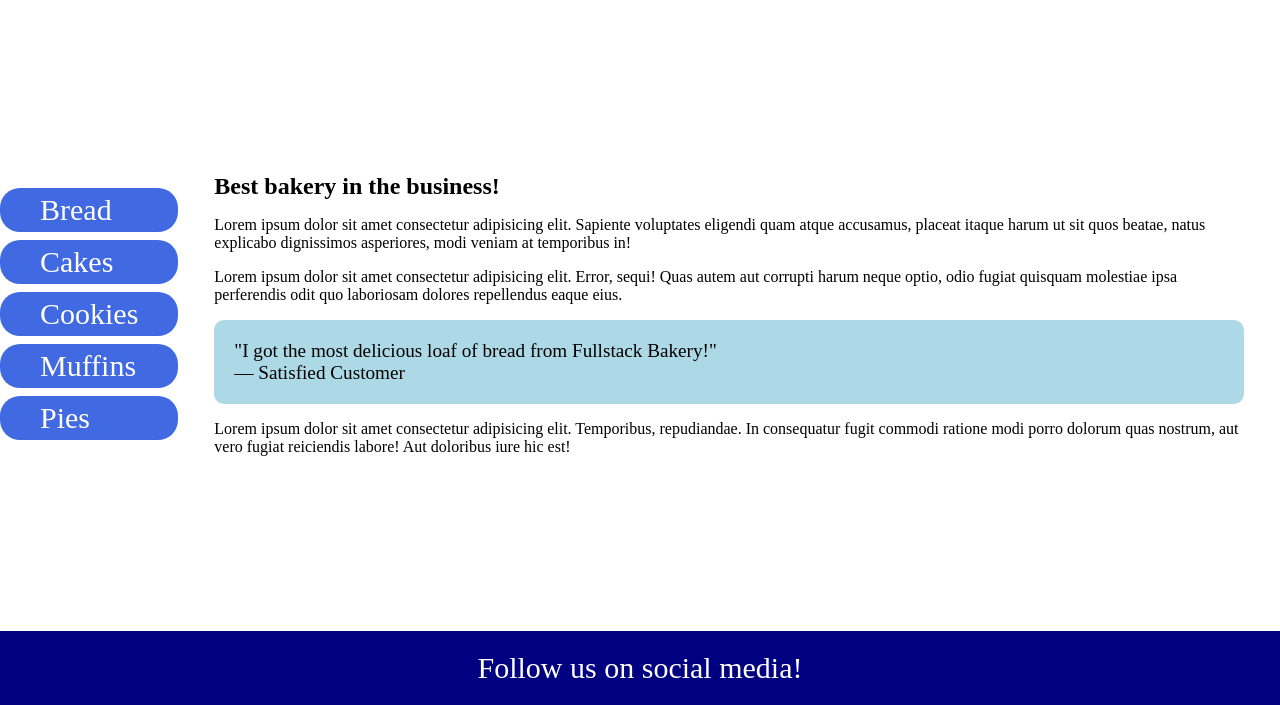
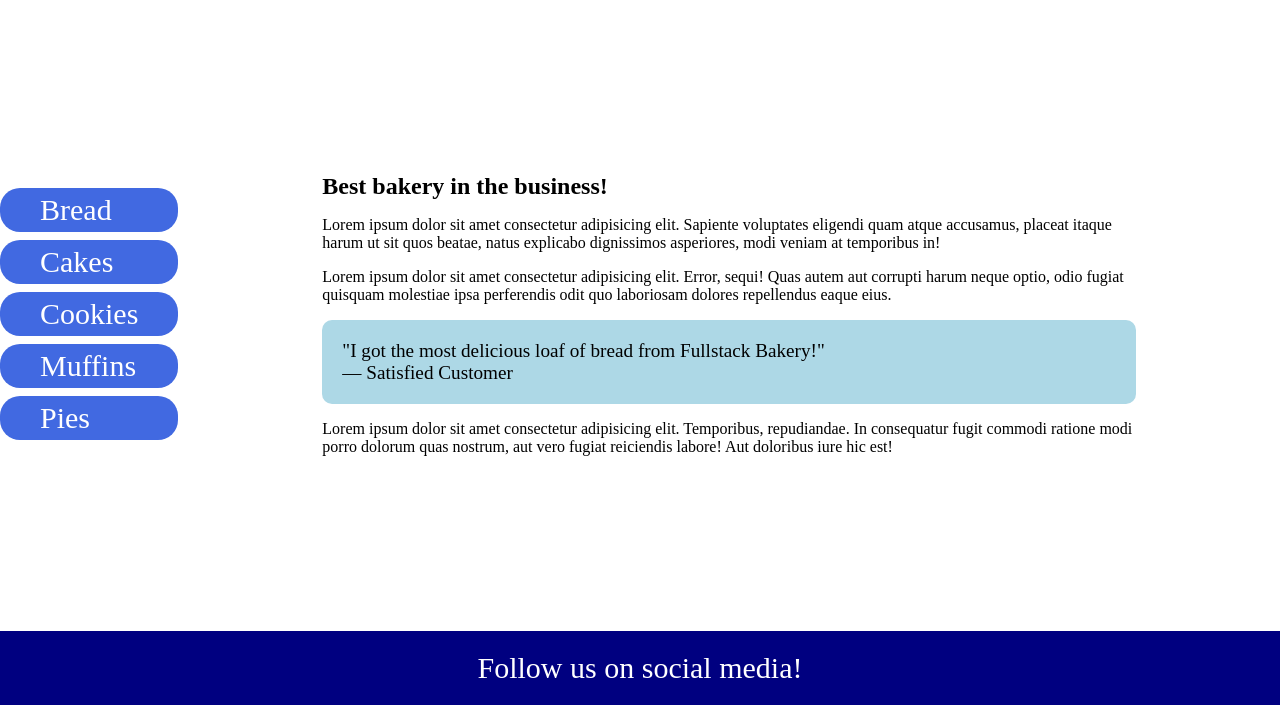
Before and after one commit to BriSweet/BakeryWebPage, a plain HTML site: page index.html in a window 1280 px wide. Shown: the part 95-800 px from the top of the page. Drawn offline with Linux system fonts and the light colour scheme.

Commit message:
Making a fix to Original upload

```diff
--- a/styles.css
+++ b/styles.css
@@ -59,7 +59,7 @@ footer {
 
 .main-content {
 display: flex;
-gap: 20px;
+gap: 8rem;
  align-items: center;
  justify-content: center;
  flex: 1;
```
